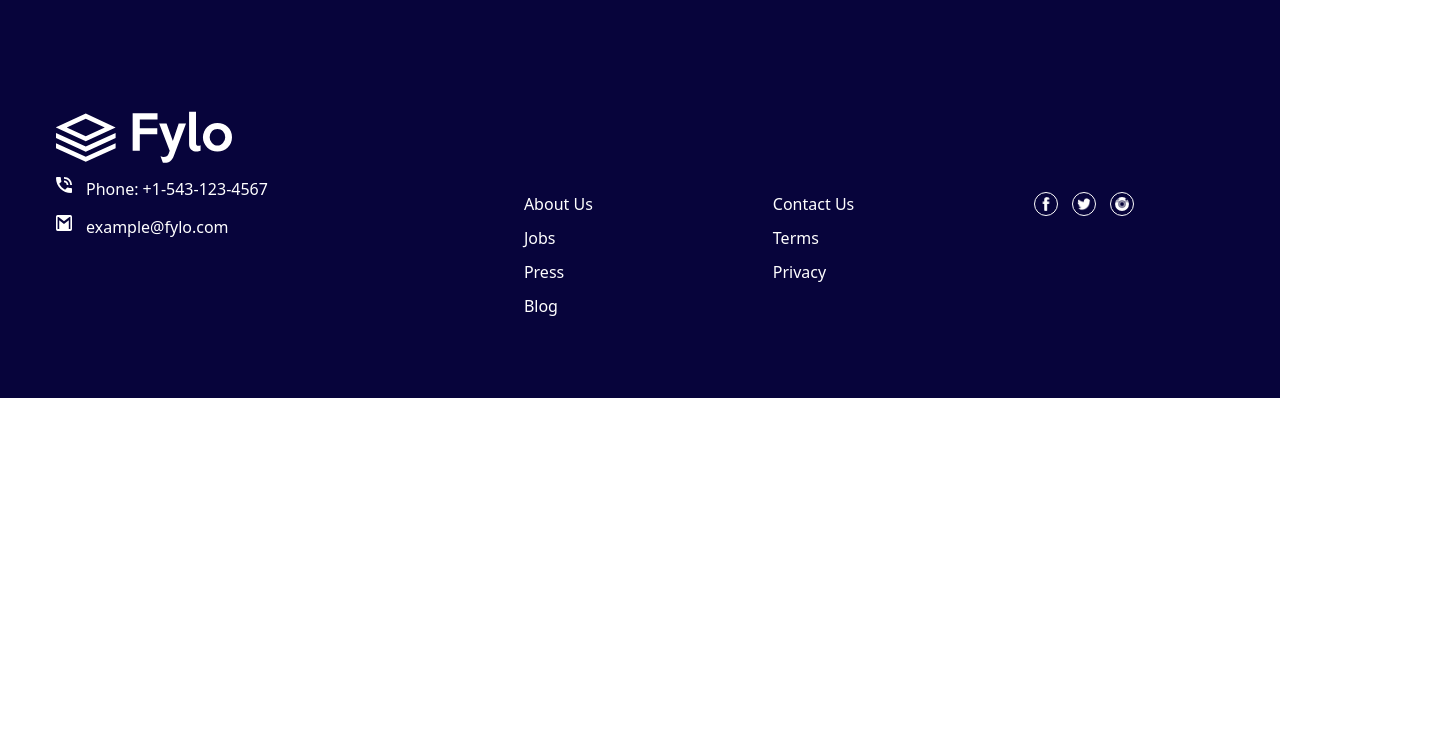
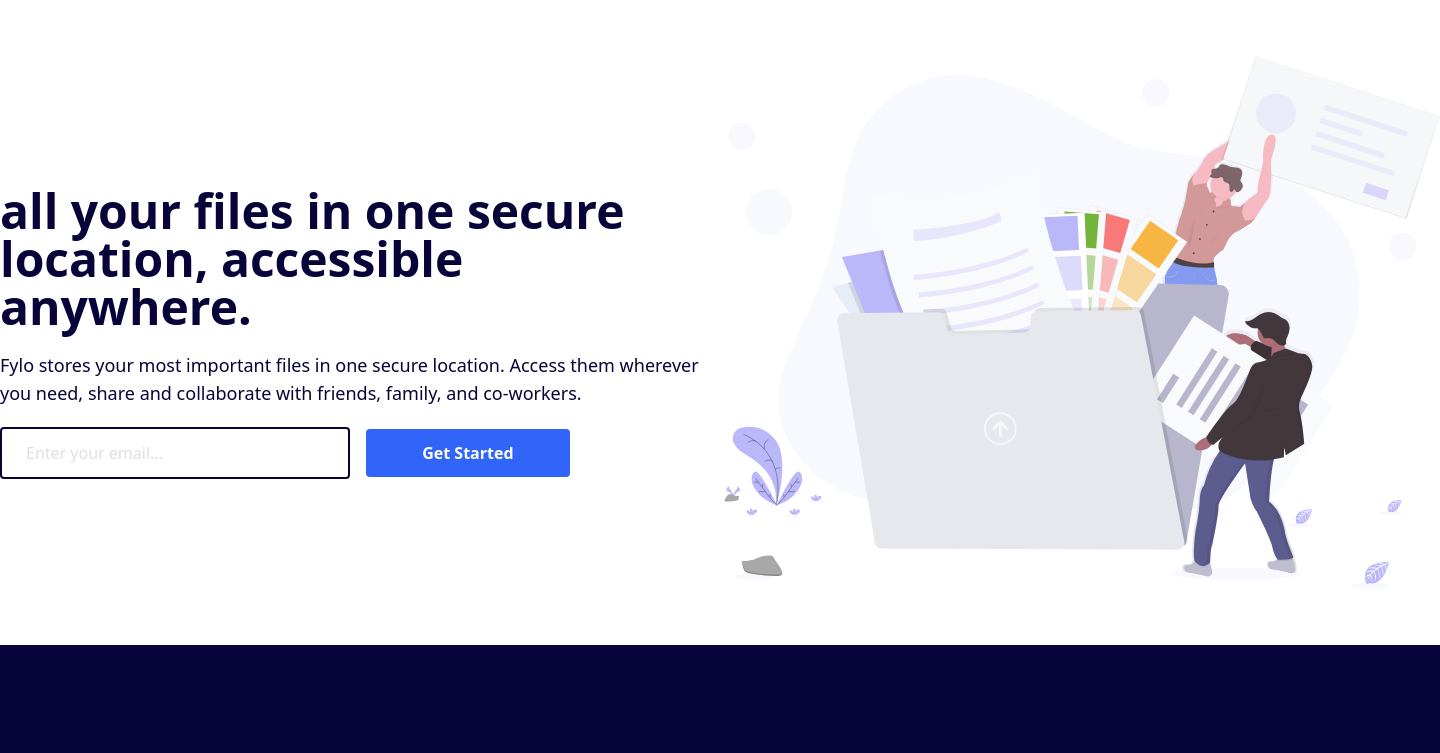
Before and after one commit to arsalanfi/Project-2, a website: page index.html in a window 1280 px wide. Shown: the top 753 px of the page, 1440 px wide, since content can reach past the window. Drawn offline with nearby package versions, Linux system fonts and the light colour scheme.

Commit message:
body style changed, Hero section created, used tailwind for style in index,html, add CDN link for taillwind in index.html

```diff
--- a/index.html
+++ b/index.html
@@ -10,9 +10,36 @@
       href="./images/favicon-32x32.png"
     />
     <link rel="stylesheet" href="./style/output.css" />
+    <script src="https://cdn.jsdelivr.net/npm/@tailwindcss/browser@4"></script>
     <title>Frontend Mentor | Fylo landing page with two column layout</title>
   </head>
-  <body>
+  <body class="bg-white w-[1440px] mx-auto">
+    <footer>
+
+    </footer>
+
+    <!-- Main section -->
+    <main>
+      <section Id="hero-section" class="flex w-full justify-between items-center mt-14 mb-14">
+        <div class="w-1/2">
+          <h1 class="font-bold text-5xl py-5 text-[#070439]">all your files in one secure location, accessible anywhere.</h1>
+          <p class="font-normal text-lg text-[#070439]">Fylo stores your most important files in one secure location. Access them wherever you need, share and collaborate with friends, family, and co-workers.</p>
+          <div>
+            <input type="text" placeholder="Enter your email..." class="border-2 border-[#070439] rounded-sm py-3 px-6 w-[350px] mt-5 mr-3 text-[#bfbfbf]" />
+            <button class="bg-[#3065f8] text-white font-bold py-3 px-14 rounded-sm hover:cursor-pointer">Get Started</button>
+          </div>
+        </div>
+        <div class="w-1/2">
+          <img
+              src="./images/illustration-1.svg"
+              alt="bg-intro-desktop"
+              class=""
+              />
+        </div>
+      </section>
+    </main>
+
+
     <footer class="bg-[#07043B] pb-12 px-14">
         <section class=" flex justify-start items-end gap-56 h-[350px]">
           <section class="flex flex-col self-center gap-3.5">
@@ -71,6 +98,5 @@
             </div>
           </section>
     </footer>
-    </section>
   </body>
 </html>
```
Also changed, not shown: 1 other file.
